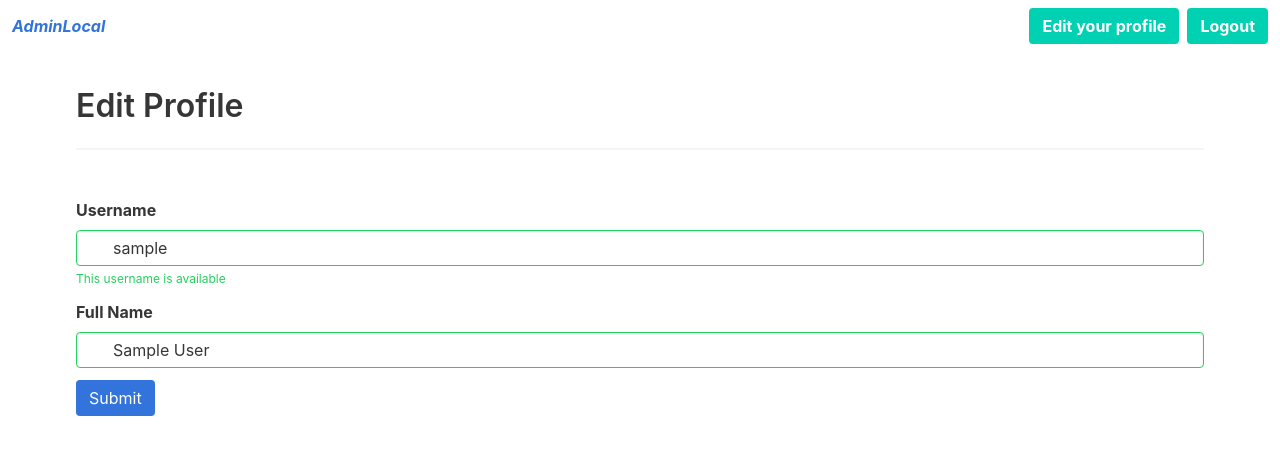
After one commit to gkshindia/AdminLocal, a Flask app: page /edit_profile in a window 1280 px wide. The commit adds this page. Shown: the top 455 px of the page. Run offline with Flask 2, Linux system fonts and the light colour scheme; the visitor is signed in with stand-in values (Sample User, id 1); data comes from the database, SQL or seed files in the repository; parts of the project's set-up code (start-up, migrations or seed data) failed here and were passed over.

Commit message:
htmls, edit Profile
Signed-off-by: gkshindia <gkshindia@gmail.com>

```diff
--- a/project/__init__.py
+++ b/project/__init__.py
@@ -26,6 +26,7 @@ def create_app(script_info=None):
     migrate.init_app(app, db)
     bcrypt.init_app(app)
     login.init_app(app)
+    login.login_view = 'users.login'
 
     from project.app.models import User
     from project.app.users import users_blueprint
--- a/project/app/forms.py
+++ b/project/app/forms.py
@@ -16,3 +16,9 @@ class RegistrationForm(FlaskForm):
     password = PasswordField("Password", validators=[DataRequired()])
     rep_password = PasswordField("Verify Password", validators=[DataRequired(), EqualTo('password')])
     submit = SubmitField("Register")
+
+
+class EditProfileForm(FlaskForm):
+    username = StringField("Username", validators=[DataRequired()])
+    full_name = StringField("Full Name", validators=[DataRequired()])
+    submit = SubmitField('Submit')
--- /dev/null
+++ b/project/app/templates/edit_profile.html
@@ -0,0 +1,44 @@
+{% extends "base.html" %}
+{% block content %}
+<div class="container">
+  <div class="column">
+    <br>
+    <h1 class="title"> Edit Profile</h1>
+    <hr>
+    <br>
+    <form action="" , method="POST">
+      {{ form.hidden_tag() }}
+      <div class="field">
+        <label class="label">{{ form.username.label }}</label>
+        <div class="control has-icons-left has-icons-right">
+          {{ form.username(size=32, class="input is-success", type="Text") }}
+          <span class="icon is-small is-left">
+              <i class="fas fa-user"></i>
+            </span>
+          <span class="icon is-small is-right">
+              <i class="fas fa-check"></i>
+            </span>
+        </div>
+        <p class="help is-success">This username is available</p>
+      </div>
+      <div class="field">
+        <label class="label">{{ form.full_name.label }}</label>
+        <div class="control has-icons-left has-icons-right">
+          {{ form.full_name(size=32, class="input is-success") }}
+          <span class="icon is-small is-left">
+              <i class="fas fa-user"></i>
+            </span>
+          <span class="icon is-small is-right">
+              <i class="fas fa-check"></i>
+            </span>
+        </div>
+      </div>
+      <div class="field is-grouped">
+        <div class="control">
+          {{ form.submit(placeholder=Submit, class="button is-link") }}
+        </div>
+      </div>
+    </form>
+  </div>
+</div>
+{% endblock %}
--- a/project/app/templates/navbar.html
+++ b/project/app/templates/navbar.html
@@ -22,6 +22,9 @@
             Log in
           </a>
           {% else %}
+          <a class="button is-primary" href="{{ url_for('users.edit_profile') }}">
+            <strong>Edit your profile</strong>
+          </a>
           <a href="{{ url_for('users.logout') }}" class="button is-primary">
             <strong>Logout</strong>
           </a>
--- a/project/app/templates/register.html
+++ b/project/app/templates/register.html
@@ -48,7 +48,7 @@
         <div class="field">
           <label class="label">{{ form.password.label }}</label>
           <div class="control has-icons-left has-icons-right">
-            {{ form.password(size=32, class="input is-danger", type="email", placeholder="Password input") }}
+            {{ form.password(size=32, class="input is-danger", type="password", placeholder="Password input") }}
             <span class="icon is-small is-left">
               <i class="fas fa-envelope"></i>
             </span>
@@ -61,7 +61,7 @@
         <div class="field">
           <label class="label">{{ form.rep_password.label }}</label>
           <div class="control has-icons-left has-icons-right">
-            {{ form.rep_password(size=32, class="input is-danger", type="email", placeholder="Password input") }}
+            {{ form.rep_password(size=32, class="input is-danger", type="password", placeholder="Password input") }}
             <span class="icon is-small is-left">
               <i class="fas fa-envelope"></i>
             </span>
--- /dev/null
+++ b/project/app/templates/user.html
@@ -0,0 +1,3 @@
+{% extends "base.html" %}
+{% block content %}
+{% endblock %}
--- a/project/app/users.py
+++ b/project/app/users.py
@@ -1,9 +1,10 @@
-from flask import Blueprint, render_template, url_for, redirect, flash
+from flask import Blueprint, render_template, url_for, redirect, flash, request
 from flask_restful import Resource, Api
-from project.app.forms import RegistrationForm, LoginForm
-from flask_login import logout_user, login_user, current_user
+from project.app.forms import RegistrationForm, LoginForm, EditProfileForm
+from flask_login import logout_user, login_user, current_user, login_required
 from project.app.models import User
 from project import bcrypt, db
+from werkzeug.urls import url_parse
 
 
 users_blueprint = Blueprint('users', __name__, template_folder='./templates')
@@ -11,23 +12,30 @@ api = Api(users_blueprint)
 
 
 @users_blueprint.route('/', methods=['GET'])
+@login_required
 def index():
     return render_template('index.html')
 
 
 @users_blueprint.route('/login', methods=['GET', 'POST'])
 def login():
-    if current_user.is_authenticated:
-        return redirect(url_for('.index'))
-    form = LoginForm()
-    if form.validate_on_submit():
-        user = User.query.filter_by(username=form.username.data).first()
-        if user is None or not bcrypt.check_password_hash(user.password, form.password.data):
-            flash("Invalid Username or Password")
-            return redirect(url_for('.login'))
-        login_user(user)
-        return redirect(url_for('.index'))
-    return render_template("login.html", title="Sign In", form=form)
+    try:
+        if current_user.is_authenticated:
+            return redirect(url_for('.index'))
+        form = LoginForm()
+        if form.validate_on_submit():
+            user = User.query.filter_by(username=form.username.data).first()
+            if user is None or not bcrypt.check_password_hash(user.password, form.password.data):
+                flash("Invalid Username or Password")
+                return redirect(url_for('.login'))
+            login_user(user)
+            next_page = request.args.get('next')
+            if not next_page or url_parse(next_page).netloc != '':
+                next_page = url_for('.index')
+            return redirect(next_page)
+        return render_template("login.html", title="Sign In", form=form)
+    except Exception as e:
+        return e
 
 
 @users_blueprint.route('/logout')
@@ -51,6 +59,23 @@ def register():
     return render_template('register.html', title="Register", form=form)
 
 
+@users_blueprint.route('/edit_profile', methods=['GET', 'POST'])
+@login_required
+def edit_profile():
+    form = EditProfileForm()
+    if form.validate_on_submit():
+        current_user.username = form.username.data
+        current_user.full_name = form.full_name.data
+        db.session.commit()
+        flash("You changes have been saved")
+        return redirect(url_for('.index'))
+    elif request.method == 'GET':
+        form.username.data = current_user.username
+        form.full_name.data = current_user.full_name
+    return render_template('edit_profile.html', title='Edit Profile',
+                           form=form)
+
+
 class PingUsers(Resource):
 
     def get(self):
```
Also changed, not shown: project/app/templates/index.html (+18 -1 lines), project/app/templates/login.html (+5 -5 lines). Lines whose indentation alone changed are shown as unchanged.
